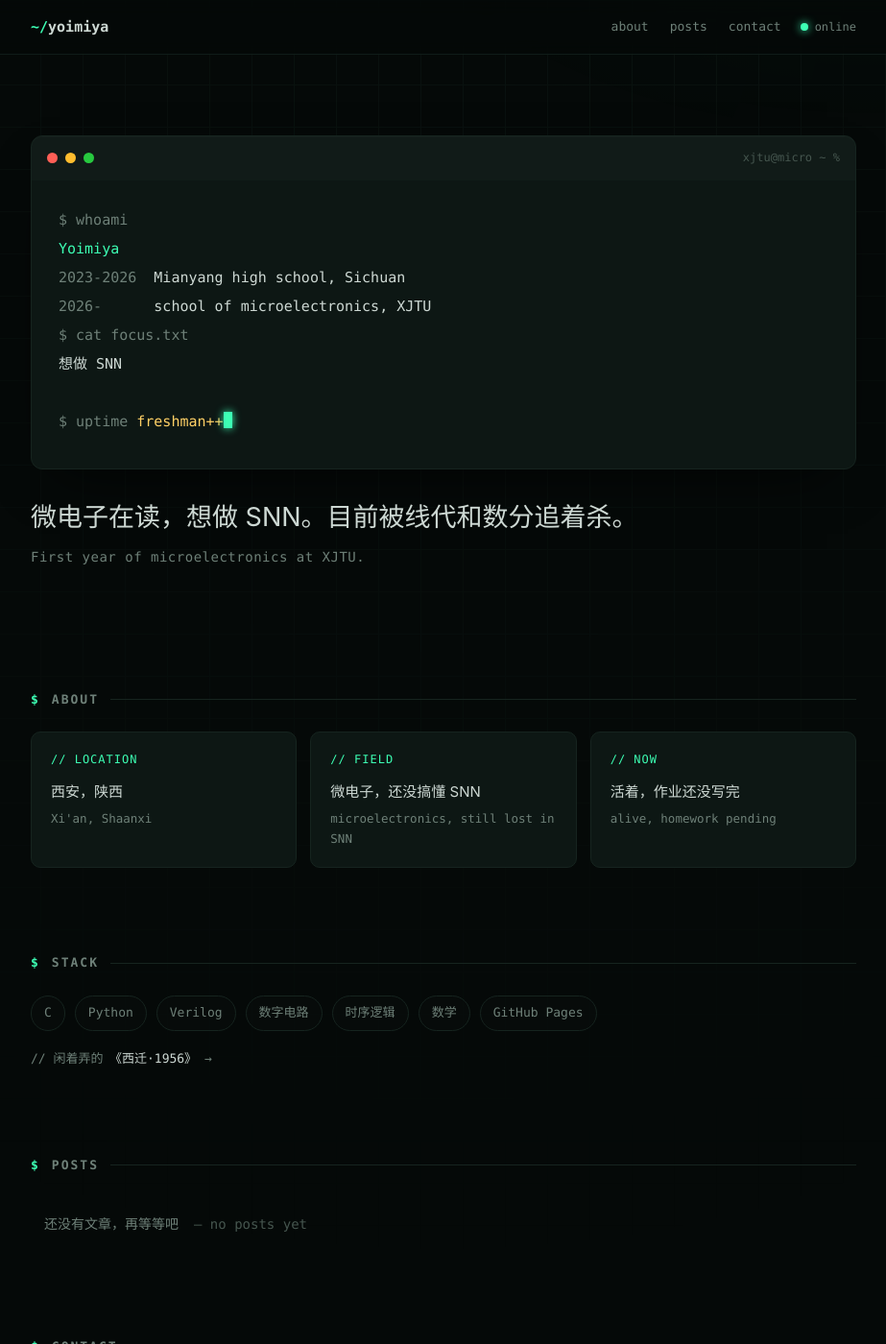
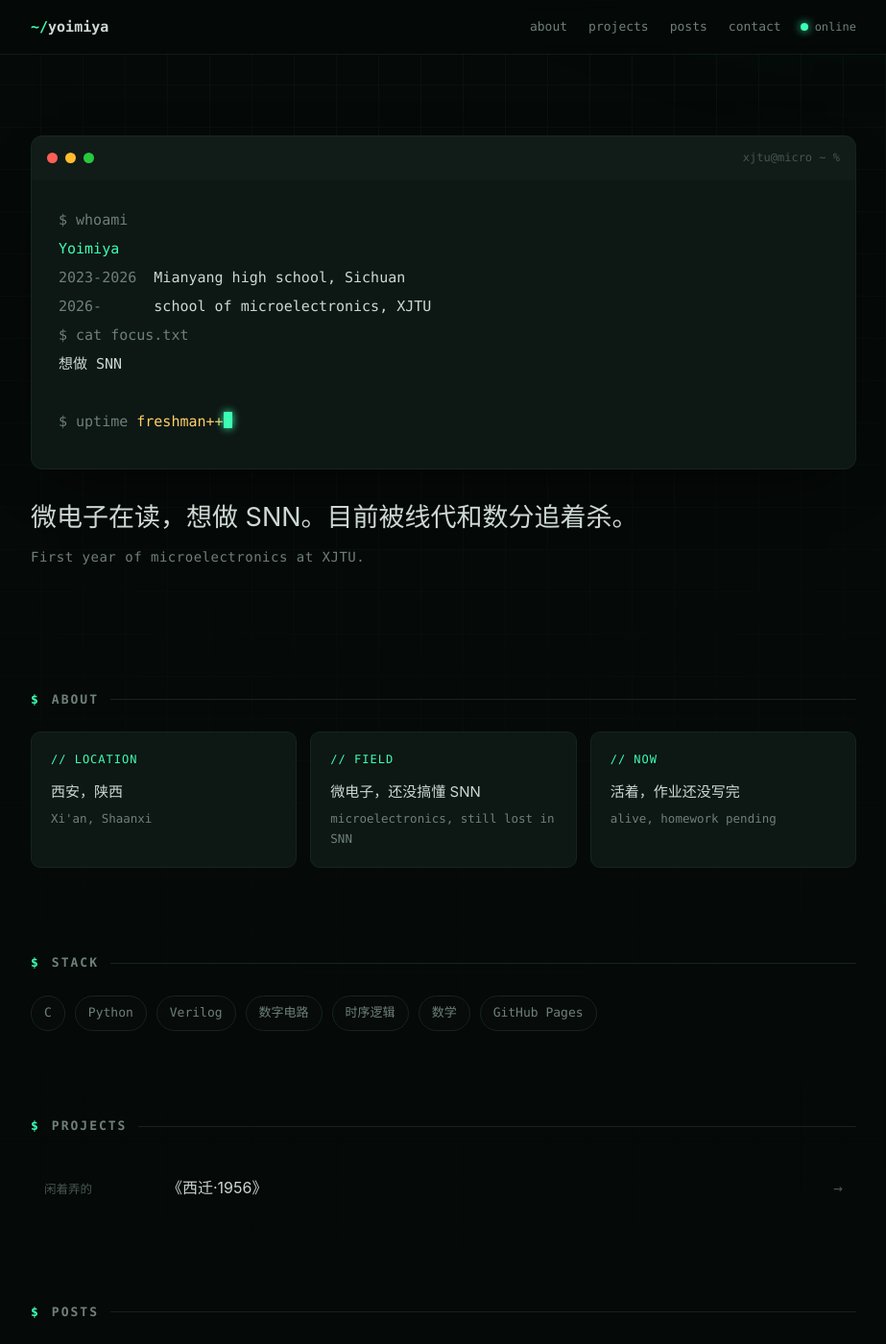
Before and after one commit to cao408/cao408.github.io, a Jekyll site: the page built from index.md, in a window 1280 px wide and 1400 px high. Shown: the whole window at 96% size, without its empty margins (178-1101 px from the left). Built offline with Jekyll 4.4.1, drawn with Linux system fonts in a browser that asks for light colours.

Commit message:
projects section with xiqian game

```diff
--- a/_layouts/default.html
+++ b/_layouts/default.html
@@ -16,6 +16,7 @@
     <a class="brand" href="/"><span class="prompt">~/</span>yoimiya</a>
     <nav>
       <a href="/#about">about</a>
+      <a href="/#projects">projects</a>
       <a href="/posts/">posts</a>
       <a href="/#contact">contact</a>
     </nav>
--- a/css/main.css
+++ b/css/main.css
@@ -98,9 +98,6 @@ section{padding:44px 0}
 .chip{font-family:var(--font-mono);font-size:13px;padding:6px 13px;border:1px solid var(--line);
   border-radius:999px;color:var(--muted);background:rgba(255,255,255,.01);transition:.2s}
 .chip:hover{color:var(--accent);border-color:var(--accent-dim)}
-.stack-item{margin:18px 0 0;font-family:var(--font-mono);font-size:13px;color:var(--muted)}
-.stack-item a{color:var(--fg)}
-.stack-item a:hover{color:var(--accent);text-decoration:none}
 
 /* posts list */
 .plist{list-style:none;margin:0;padding:0;display:flex;flex-direction:column;gap:2px}
--- a/index.md
+++ b/index.md
@@ -51,7 +51,17 @@ title: Yoimiya
     <span class="chip">数学</span>
     <span class="chip">GitHub Pages</span>
   </div>
-  <p class="stack-item">// 闲着弄的　<a href="https://cao408.github.io/xiqian-1956-/" target="_blank" rel="noopener">《西迁·1956》</a> &rarr;</p>
+</section>
+
+<section id="projects">
+  <h2 class="sec-h">projects</h2>
+  <ul class="plist">
+    <li>
+      <span class="d">闲着弄的</span>
+      <a class="t" href="https://cao408.github.io/xiqian-1956-/" target="_blank" rel="noopener">《西迁·1956》</a>
+      <span class="ar">&rarr;</span>
+    </li>
+  </ul>
 </section>
 
 <section id="posts">
```
